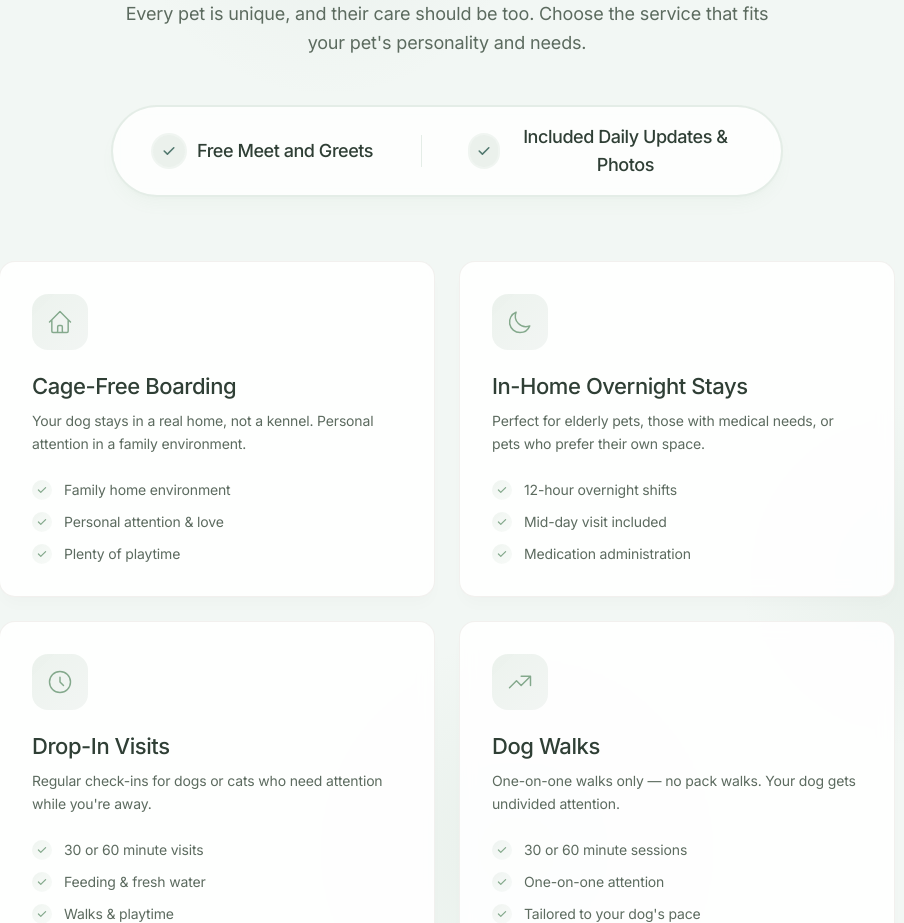
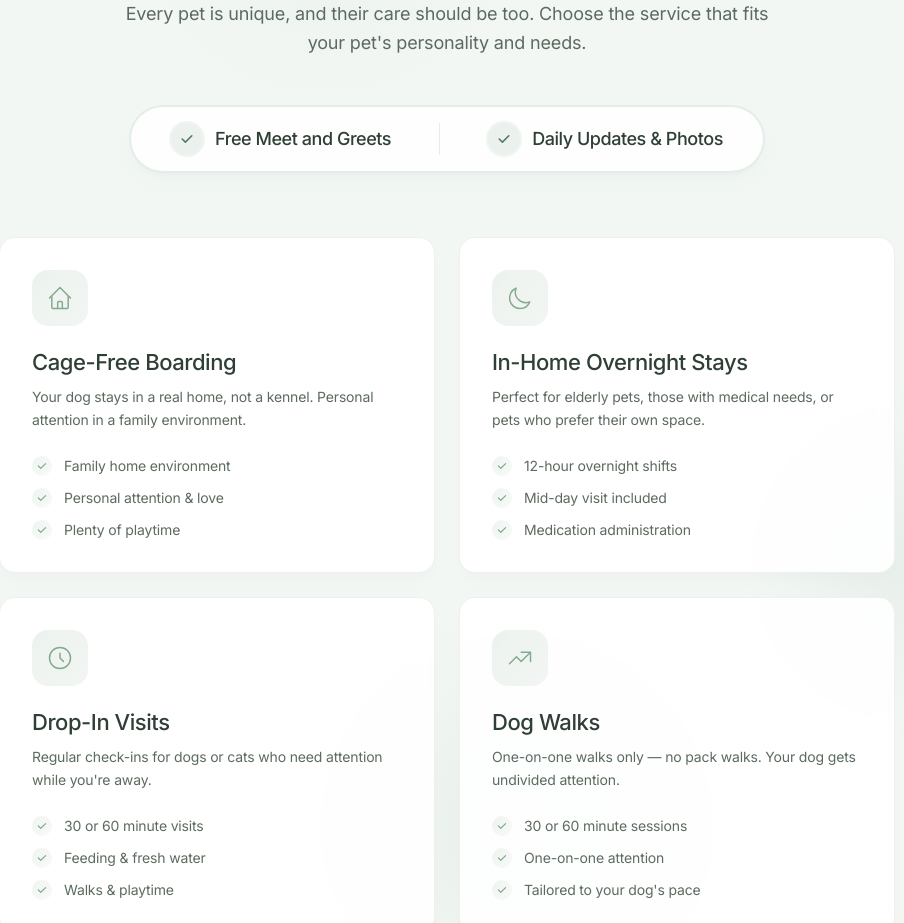
Before and after one commit to marcushatz/pamweb, a React (Vite) app: page / in a window 1280 px wide. Shown: the part 1100-2023 px from the top of the page, without its empty margins (193-1097 px from the left). Built offline with nearby package versions, Linux system fonts and the light colour scheme.

Commit message:
Change 'Included Daily Updates' to 'Daily Updates'

```diff
--- a/src/sections/Services.tsx
+++ b/src/sections/Services.tsx
@@ -111,7 +111,7 @@ const Services = () => {
                                         <path fillRule="evenodd" d="M16.707 5.293a1 1 0 010 1.414l-8 8a1 1 0 01-1.414 0l-4-4a1 1 0 011.414-1.414L8 12.586l7.293-7.293a1 1 0 011.414 0z" clipRule="evenodd" />
                                     </svg>
                                 </div>
-                                <span className="text-lg text-charcoal font-medium tracking-tight">Included Daily Updates & Photos</span>
+                                <span className="text-lg text-charcoal font-medium tracking-tight whitespace-nowrap">Daily Updates & Photos</span>
                             </div>
                         </div>
                     </div>
```
